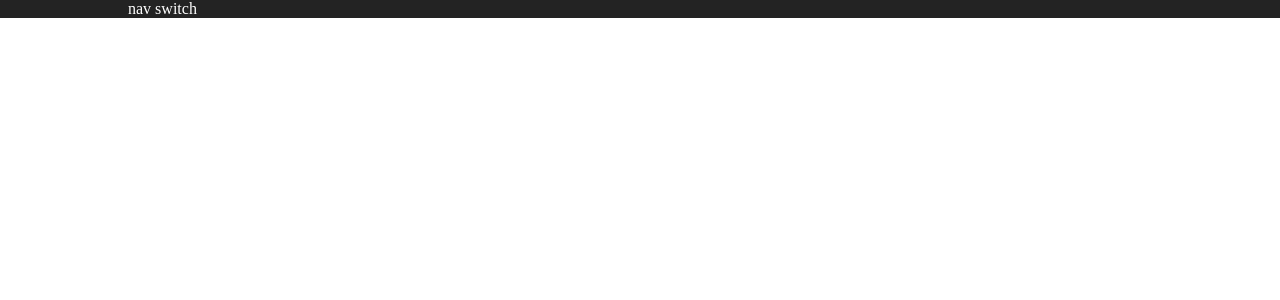
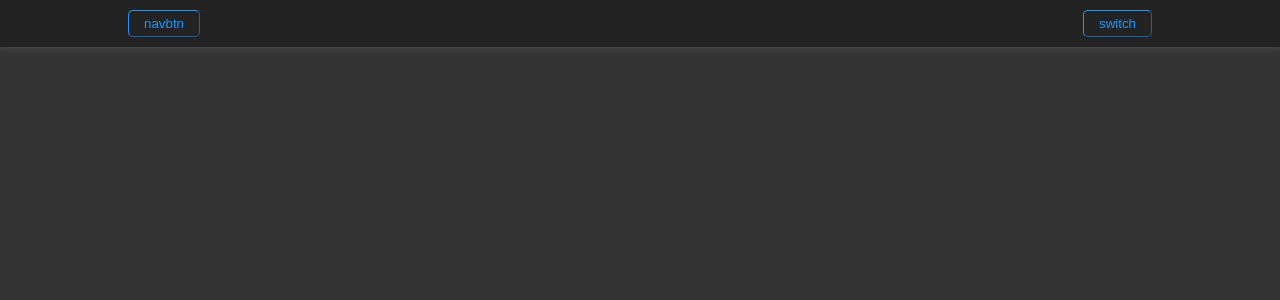
Before and after one commit to Yellow-May/portfolio-2021, a React (Create React App) app: page / in a window 1280 px wide. Shown: the top 300 px of the page. Built offline with nearby package versions, Linux system fonts and the light colour scheme.

Commit message:
Button styled component created

```diff
--- a/src/components/Header/index.tsx
+++ b/src/components/Header/index.tsx
@@ -1,11 +1,17 @@
 import React from "react";
 import Styled from "./styled";
 import Container from "../../styles/components/Container";
+import Button from "../../styles/components/Button";
+
+import {} from "react-icons";
 
 const Header = () => {
 	return (
 		<Styled>
-			<Container>nav switch</Container>
+			<Container>
+				<Button>navbtn</Button>
+				<Button>switch</Button>
+			</Container>
 		</Styled>
 	);
 };
--- a/src/components/Header/styled.ts
+++ b/src/components/Header/styled.ts
@@ -3,6 +3,13 @@ import styled from "styled-components";
 interface StyledHeaderProps {}
 
 export default styled.header<StyledHeaderProps>(_props => ({
+	padding: "10px 0",
 	backgroundColor: "rgba(35, 35, 35, 1)",
 	color: "rgba(255, 255, 255, 1)",
+	boxShadow: "0 2px 5px rgba(70, 70, 70, 1)",
+
+	"div:first-child": {
+		display: "flex",
+		justifyContent: "space-between",
+	},
 }));
--- /dev/null
+++ b/src/styles/components/Button/index.tsx
@@ -0,0 +1,10 @@
+import React from "react";
+import Styled from "./styled";
+
+interface ButtonProps {}
+
+const Button: React.FC<ButtonProps> = props => {
+	return <Styled>{props.children}</Styled>;
+};
+
+export default Button;
--- /dev/null
+++ b/src/styles/components/Button/styled.ts
@@ -0,0 +1,16 @@
+import styled from "styled-components";
+
+interface StyledButtonProps {}
+
+export default styled.button<StyledButtonProps>(_props => ({
+	outline: "none",
+	cursor: "pointer",
+	transition: "0.35s",
+	borderRadius: 5,
+	padding: "5px 15px",
+
+	background: "none",
+	color: "rgba(30, 150, 252, 1)",
+	borderWidth: "thin",
+	borderColor: "rgba(30, 150, 252, 1)",
+}));
--- a/src/styles/global.ts
+++ b/src/styles/global.ts
@@ -6,4 +6,9 @@ export default createGlobalStyle(_props => ({
 		padding: 0,
 		boxSizing: "border-box",
 	},
+
+	body: {
+		position: "relative",
+		backgroundColor: "rgba(52, 52, 52, 1)",
+	},
 }));
```
